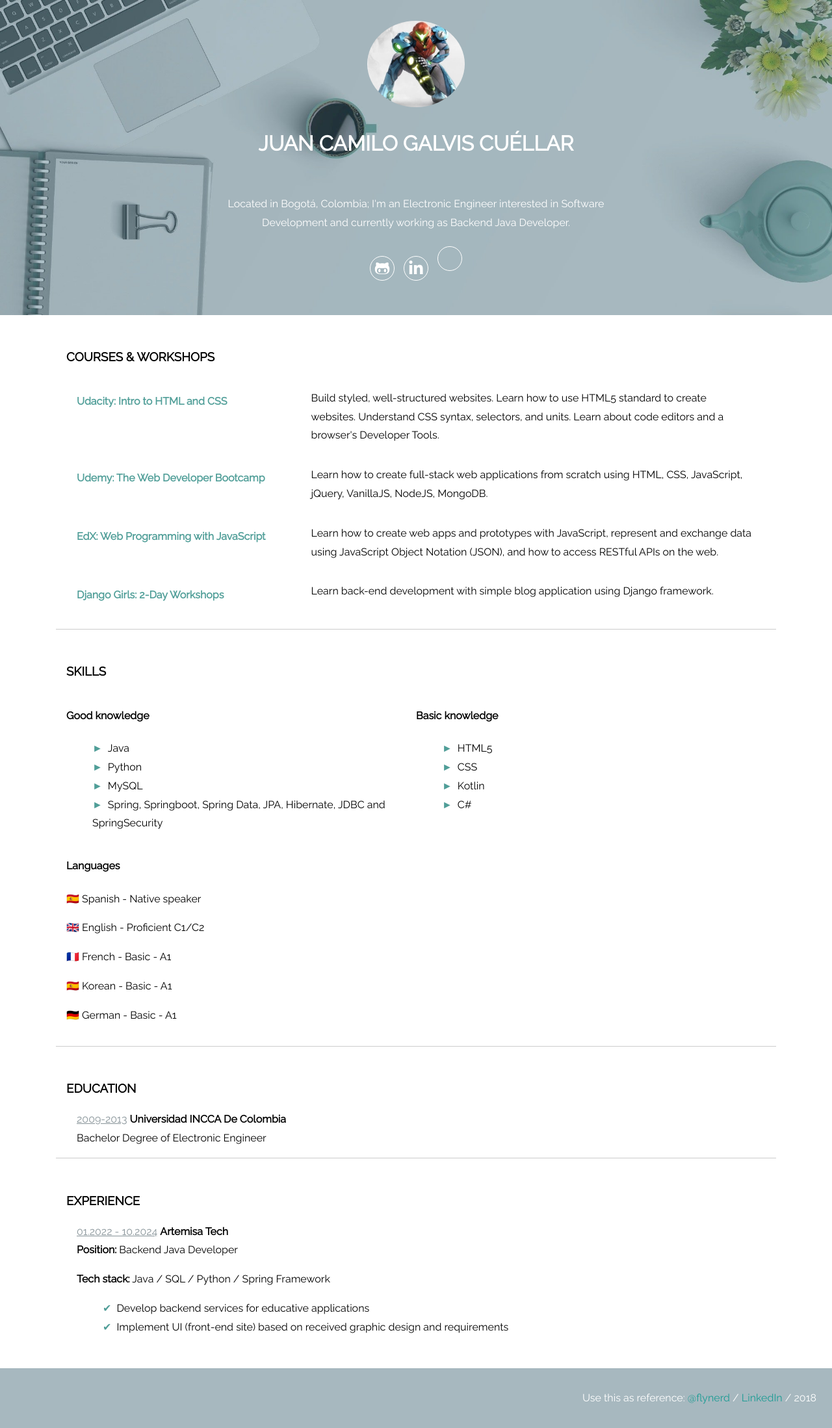
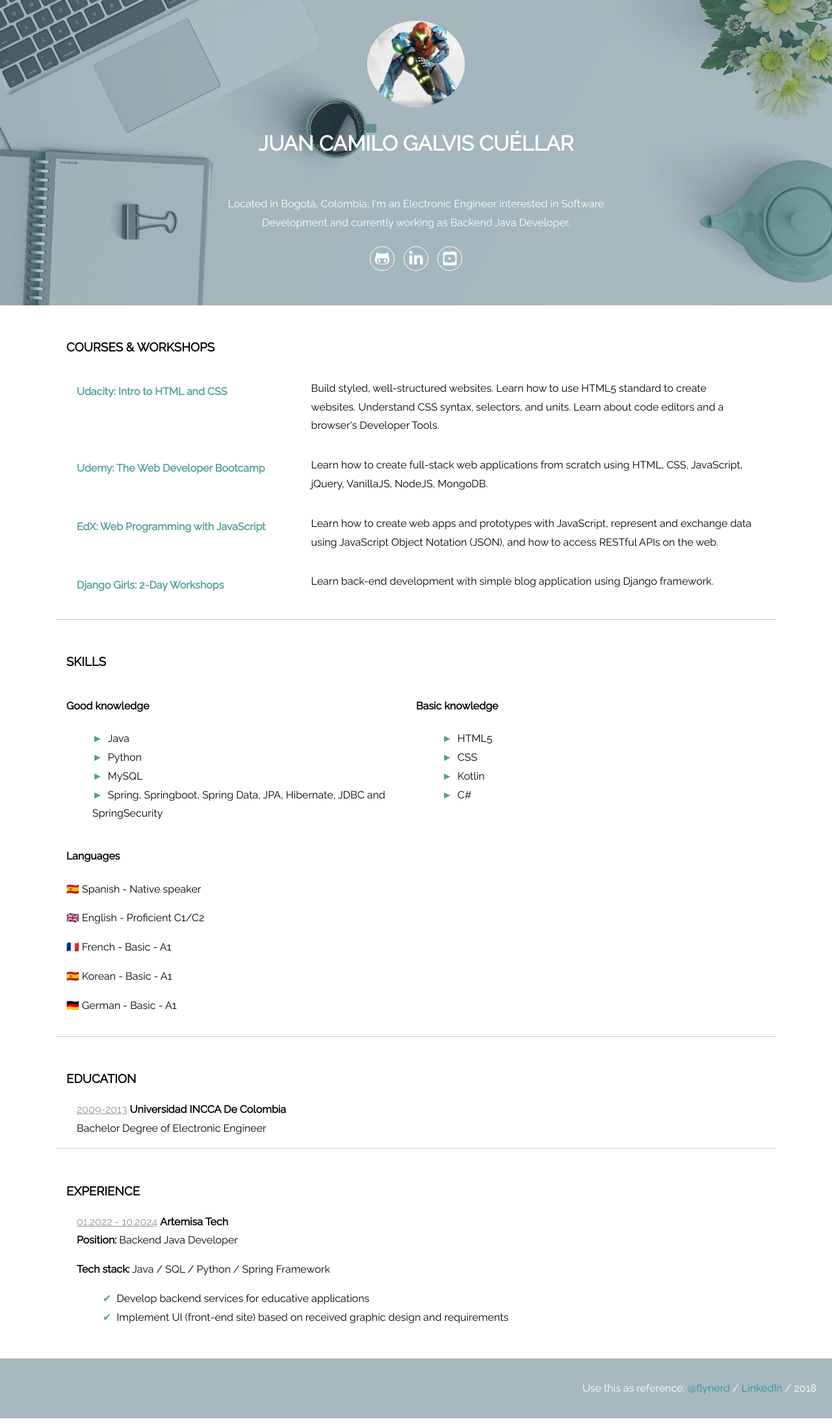
Before and after one commit to galvisjuanc/galvisjuanc.github.io, a Jekyll site: the page index.html, which Jekyll copies as it is, in a window 1280 px wide. Shown: the whole page at 65% size. Built offline with Jekyll 4.4.1, drawn with Linux system fonts in a browser that asks for light colours; nearby versions of some CDN libraries.

Commit message:
Change class of css to see youtube icon

```diff
--- a/index.html
+++ b/index.html
@@ -28,7 +28,7 @@
             <i class="fab fa-linkedin-in"></i>
         </a>
         <a href="https://www.youtube.com/@juancamilogalviscuellar6576" target="_blank">
-            <i class="fab fa-youtube-in"></i>
+            <i class="fab fa-youtube-square"></i>
         </a>
     </section>
 </header>
```
